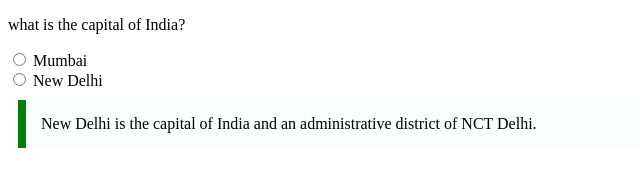
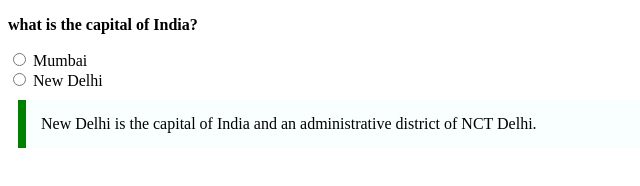
Before and after one commit to acciojob/trivia-meshubhampol, a website: page main.html in a window 1280 px wide. Shown: the full height of the page, 0-640 px from the left. Drawn offline with Linux system fonts and the light colour scheme.

Commit message:
Update styles.css

```diff
--- a/styles.css
+++ b/styles.css
@@ -1,7 +1,7 @@
 
 /* Your CSS Code here. */
 p {
-  font-weight= bold;
+  font-weight: bold;
 }
 
 blockquote {
```
